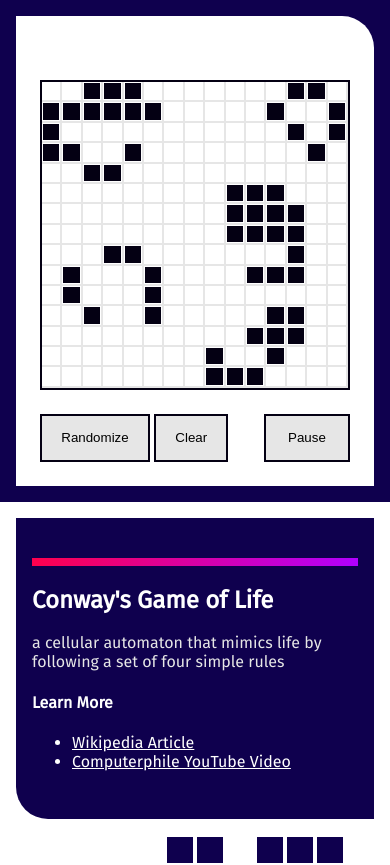
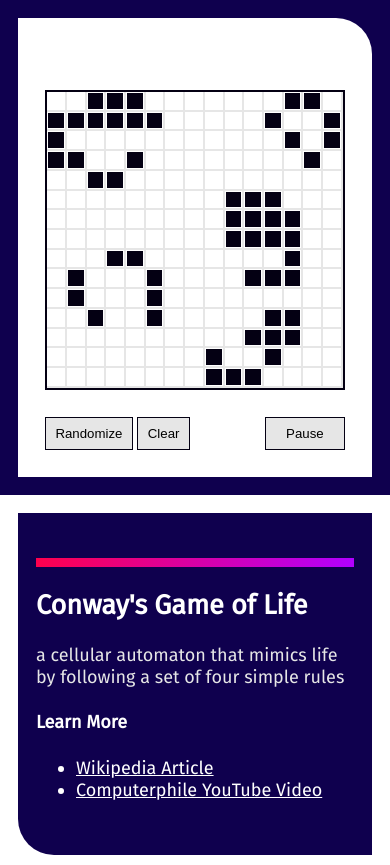
Before and after one commit to thismarvin/life, a Svelte app in the folder frontend/: page / in a window 390 px wide. Shown: the top 865 px of the page. Built offline with nearby package versions, Linux system fonts and the light colour scheme.

Commit message:
feature: attempted to make font size responsive

```diff
--- a/frontend/public/global.css
+++ b/frontend/public/global.css
@@ -14,6 +14,8 @@ body {
 	margin: 0;
 	padding: 0;
 	height: 100%;
+
+	font-size: min(5vw, 18px);
 }
 
 body {
--- a/frontend/src/About.svelte
+++ b/frontend/src/About.svelte
@@ -45,24 +45,24 @@
 
 	hr
 		border: 0
-		height: 0.5em
+		height: 0.5rem
 		background: linear-gradient(90deg, var(--palette-red), var(--palette-purple))
 
 	p
 		color: var(--palette-light-gray)
 
 	#parent
-		padding: 1em
+		padding: 1rem
 		max-width: 528px
 
 		@include medium
-			padding: 2em
+			padding: 2rem
 
 		@include full
-			padding-top: 6em
+			padding-top: 6rem
 
 	#info
-		border-bottom-left-radius: 2em
-		padding: 2em 1em
+		border-bottom-left-radius: 2rem
+		padding: 2rem 1rem
 		background-color: var(--palette-dark-purple)
 </style>
--- a/frontend/src/App.svelte
+++ b/frontend/src/App.svelte
@@ -39,7 +39,7 @@
 	#wrapper
 		@include large
 			margin: auto
-			padding: 1em
+			padding: 1rem
 
 	#container
 		@include large
@@ -47,22 +47,22 @@
 			grid-template-columns: 1fr 1fr
 			grid-template-rows: 1fr
 
-			border-top-right-radius: 1.5em
-			border-bottom-left-radius: 1.5em
-			box-shadow: 0.5em 0.5em 1em rgba(0, 0, 0, 0.25)
+			border-top-right-radius: 1.5rem
+			border-bottom-left-radius: 1.5rem
+			box-shadow: 0.5rem 0.5rem 1rem rgba(0, 0, 0, 0.25)
 
 		@include full
 			grid-template-columns: 1.2fr 0.8fr
 
 	#left
-		padding: 1em
+		padding: 1rem
 		background-color: var(--palette-dark-purple)
 
 		@include medium
-			padding: 2em 0
+			padding: 2rem 0
 
 		@include large
-			border-bottom-left-radius: 1.5em
+			border-bottom-left-radius: 1.5rem
 			padding: 0
 
 	#right
@@ -70,5 +70,5 @@
 		background-color: var(--palette-white)
 
 		@include large
-			border-top-right-radius: 1.5em
+			border-top-right-radius: 1.5rem
 </style>
--- a/frontend/src/Demo.svelte
+++ b/frontend/src/Demo.svelte
@@ -22,15 +22,15 @@
 			@content
 
 	#parent
-		max-width: calc(1.5em + 2px + 32px * 15 + 2px + 1.5em)
+		max-width: calc(1.5rem + 2px + 32px * 15 + 2px + 1.5rem)
 
 		@include large
-			padding: 2em
+			padding: 2rem
 
 		@include full
-			padding: 6em 0
+			padding: 6rem 0
 
 	#paper
-		border-top-right-radius: 2em
+		border-top-right-radius: 2rem
 		background-color: var(--palette-white)
 </style>
--- a/frontend/src/Divider.svelte
+++ b/frontend/src/Divider.svelte
@@ -24,11 +24,11 @@
 
 	#parent
 		margin: auto
-		padding-bottom: 1em
+		padding-bottom: 1rem
 
 		@include medium
-			padding-bottom: 2em
+			padding-bottom: 2rem
 
 		@include full
-			padding-bottom: 6em
+			padding-bottom: 6rem
 </style>
--- a/frontend/src/World.svelte
+++ b/frontend/src/World.svelte
@@ -187,20 +187,14 @@
 </div>
 
 <style lang="sass">
-	@mixin small
-		@media (min-width: 360px)
-			@content
-
 	button
-		border: 2px solid var(--palette-black)
-		padding: 0.4rem 0.4rem
+		font-size: min(3.4vw, 14px)
+		padding: 0.6em 0.7em
+		border: min(0.15em, 2px) solid var(--palette-black)
 		background-color: var(--palette-light-gray)
 
-		@include small
-			padding: 0.9rem 1.2rem
-
 	#parent
-		padding: 4em 1.5em 1.5em 1.5em
+		padding: 4rem 1.5rem 1.5rem 1.5rem
 		max-width: calc(32px * 15)
 
 	#grid
@@ -210,13 +204,10 @@
 		display: flex
 		justify-content: space-between
 
-		padding-top: 1.5em
+		padding-top: 1.5rem
 
 	#pause
-		width: 56px
-
-		@include small
-			width: 86px
+		width: min(calc(1rem * 5), calc(16px * 5))
 
 	.row
 		display: flex
```
